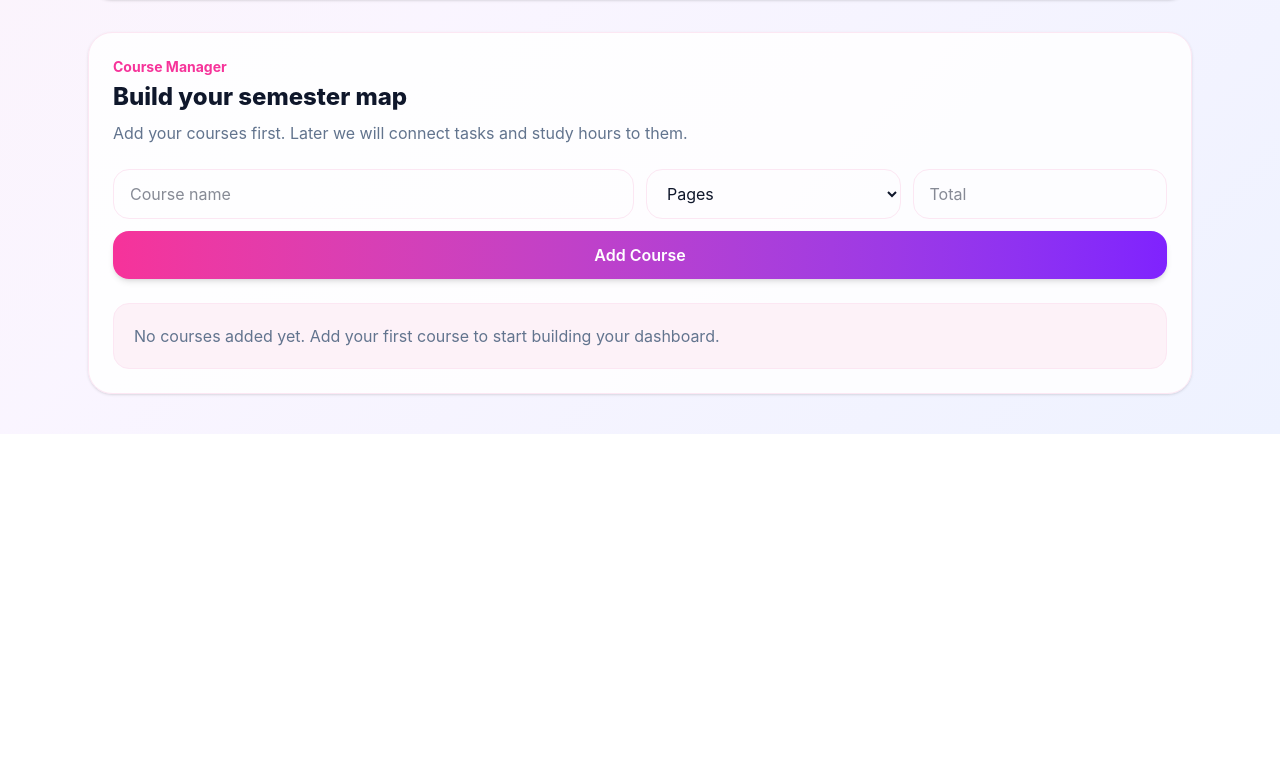
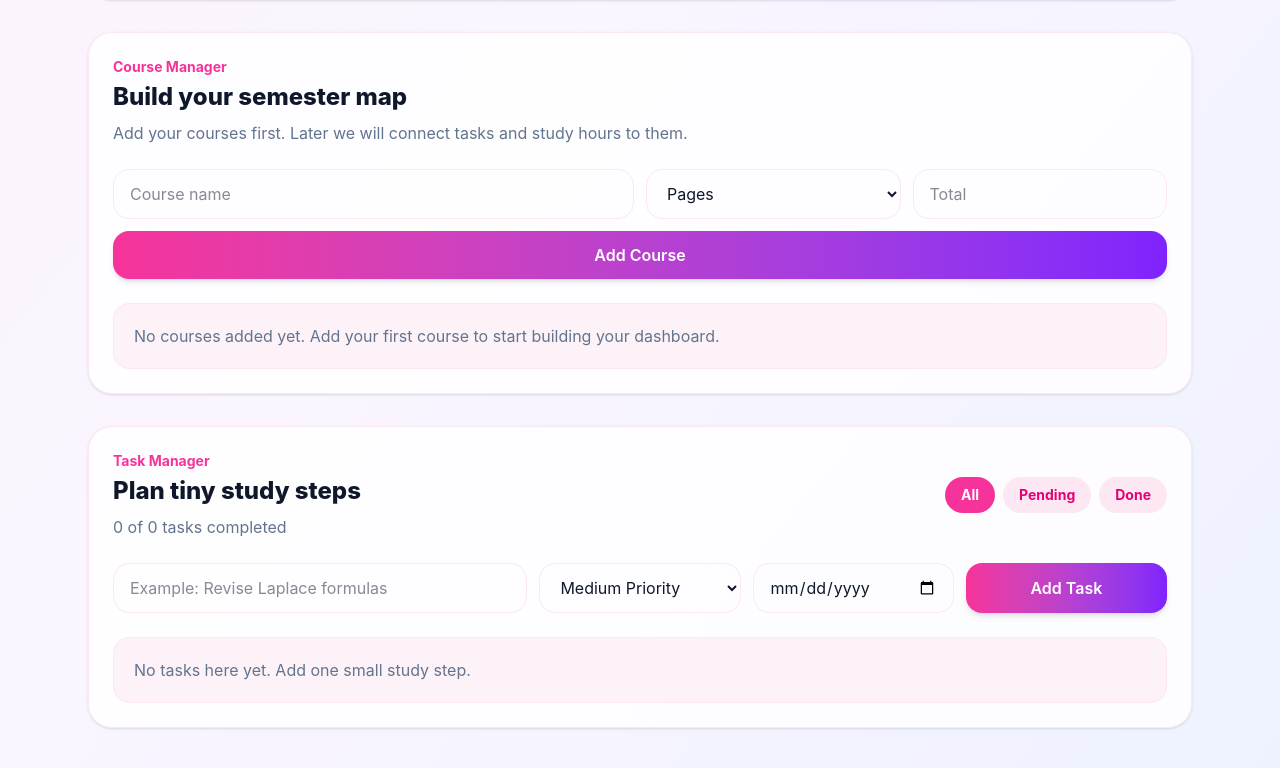
Before and after one commit to baruni8march/study-sync-dashboard, a React (Vite) app: page / in a window 1280 px wide. Shown: the part 804-1572 px from the top of the page. Before the commit the page ends 1238 px from the top, so only its background shows below. Built offline with nearby package versions, Linux system fonts and the light colour scheme.

Commit message:
added task manager with priority and due dates

```diff
--- a/src/App.jsx
+++ b/src/App.jsx
@@ -3,6 +3,7 @@ import HeroSection from "./components/HeroSection"
 import SummaryCards from "./components/SummaryCards"
 import FocusCard from "./components/FocusCard"
 import CourseManager from "./components/CourseManager"
+import TaskManager from "./components/TaskManager"
 function App() {
   return (
     <div className="min-h-screen bg-linear-to-br from-pink-50 via-purple-50 to-indigo-50 text-slate-900">
@@ -13,6 +14,7 @@ function App() {
         <SummaryCards />
         <FocusCard />
         <CourseManager />
+        <TaskManager />
       </main>
     </div>
   )
--- /dev/null
+++ b/src/components/TaskManager.jsx
@@ -0,0 +1,222 @@
+import { useState } from "react"
+
+function TaskManager() {
+  const [tasks, setTasks] = useState([])
+  const [taskTitle, setTaskTitle] = useState("")
+  const [priority, setPriority] = useState("medium")
+  const [dueDate, setDueDate] = useState("")
+  const [filter, setFilter] = useState("all")
+
+  function addTask(e) {
+    e.preventDefault()
+
+    if (taskTitle.trim() === "") {
+      return
+    }
+
+    const newTask = {
+      id: Date.now(),
+      title: taskTitle,
+      priority: priority,
+      dueDate: dueDate,
+      done: false,
+      createdAt: new Date().toISOString(),
+    }
+
+    setTasks([newTask, ...tasks])
+    setTaskTitle("")
+    setPriority("medium")
+    setDueDate("")
+  }
+
+  function toggleTask(id) {
+    const updatedTasks = tasks.map((task) => {
+      if (task.id === id) {
+        return {
+          ...task,
+          done: !task.done,
+        }
+      }
+
+      return task
+    })
+
+    setTasks(updatedTasks)
+  }
+
+  function deleteTask(id) {
+    const remainingTasks = tasks.filter((task) => task.id !== id)
+    setTasks(remainingTasks)
+  }
+
+  function getPriorityStyle(priority) {
+    if (priority === "high") {
+      return "bg-red-100 text-red-500 border-red-200"
+    }
+
+    if (priority === "medium") {
+      return "bg-yellow-100 text-yellow-600 border-yellow-200"
+    }
+
+    return "bg-green-100 text-green-600 border-green-200"
+  }
+
+  const filteredTasks = tasks.filter((task) => {
+    if (filter === "pending") {
+      return task.done === false
+    }
+
+    if (filter === "done") {
+      return task.done === true
+    }
+
+    return true
+  })
+
+  const completedTasks = tasks.filter((task) => task.done).length
+
+  return (
+    <section className="mt-8 bg-white/85 rounded-3xl shadow-sm border border-pink-100 p-6">
+      <div className="flex flex-col md:flex-row md:items-center md:justify-between gap-4 mb-6">
+        <div>
+          <p className="text-sm font-bold text-pink-500 mb-1">
+            Task Manager
+          </p>
+
+          <h3 className="text-2xl font-extrabold">
+            Plan tiny study steps
+          </h3>
+
+          <p className="text-slate-500 mt-2">
+            {completedTasks} of {tasks.length} tasks completed
+          </p>
+        </div>
+
+        <div className="flex gap-2">
+          <button
+            onClick={() => setFilter("all")}
+            className={`px-4 py-2 rounded-full text-sm font-bold transition ${
+              filter === "all"
+                ? "bg-pink-500 text-white"
+                : "bg-pink-100 text-pink-600"
+            }`}
+          >
+            All
+          </button>
+
+          <button
+            onClick={() => setFilter("pending")}
+            className={`px-4 py-2 rounded-full text-sm font-bold transition ${
+              filter === "pending"
+                ? "bg-pink-500 text-white"
+                : "bg-pink-100 text-pink-600"
+            }`}
+          >
+            Pending
+          </button>
+
+          <button
+            onClick={() => setFilter("done")}
+            className={`px-4 py-2 rounded-full text-sm font-bold transition ${
+              filter === "done"
+                ? "bg-pink-500 text-white"
+                : "bg-pink-100 text-pink-600"
+            }`}
+          >
+            Done
+          </button>
+        </div>
+      </div>
+
+      <form onSubmit={addTask} className="grid md:grid-cols-5 gap-3 mb-6">
+        <input
+          type="text"
+          value={taskTitle}
+          onChange={(e) => setTaskTitle(e.target.value)}
+          placeholder="Example: Revise Laplace formulas"
+          className="md:col-span-2 px-4 py-3 rounded-2xl border border-pink-100 outline-none focus:ring-2 focus:ring-pink-300"
+        />
+
+        <select
+          value={priority}
+          onChange={(e) => setPriority(e.target.value)}
+          className="px-4 py-3 rounded-2xl border border-pink-100 outline-none focus:ring-2 focus:ring-pink-300"
+        >
+          <option value="low">Low Priority</option>
+          <option value="medium">Medium Priority</option>
+          <option value="high">High Priority</option>
+        </select>
+
+        <input
+          type="date"
+          value={dueDate}
+          onChange={(e) => setDueDate(e.target.value)}
+          className="px-4 py-3 rounded-2xl border border-pink-100 outline-none focus:ring-2 focus:ring-pink-300"
+        />
+
+        <button className="bg-linear-to-r from-pink-500 to-violet-600 text-white px-6 py-3 rounded-2xl font-semibold shadow-md hover:scale-[1.01] transition">
+          Add Task
+        </button>
+      </form>
+
+      <div className="space-y-3">
+        {filteredTasks.length === 0 ? (
+          <div className="bg-pink-50 border border-pink-100 rounded-2xl p-5 text-slate-500">
+            No tasks here yet. Add one small study step.
+          </div>
+        ) : (
+          filteredTasks.map((task) => (
+            <div
+              key={task.id}
+              className="flex flex-col md:flex-row md:items-center md:justify-between gap-4 bg-pink-50 border border-pink-100 rounded-2xl p-4"
+            >
+              <div className="flex items-start gap-3">
+                <input
+                  type="checkbox"
+                  checked={task.done}
+                  onChange={() => toggleTask(task.id)}
+                  className="h-5 w-5 accent-pink-500 mt-1"
+                />
+
+                <div>
+                  <p
+                    className={`font-semibold ${
+                      task.done
+                        ? "line-through text-slate-400"
+                        : "text-slate-700"
+                    }`}
+                  >
+                    {task.title}
+                  </p>
+
+                  <div className="flex flex-wrap gap-2 mt-2">
+                    <span
+                      className={`text-xs font-bold px-3 py-1 rounded-full border ${getPriorityStyle(task.priority)}`}
+                    >
+                      {task.priority} priority
+                    </span>
+
+                    {task.dueDate !== "" && (
+                      <span className="text-xs font-bold px-3 py-1 rounded-full bg-white border border-pink-100 text-slate-500">
+                        Due: {task.dueDate}
+                      </span>
+                    )}
+                  </div>
+                </div>
+              </div>
+
+              <button
+                onClick={() => deleteTask(task.id)}
+                className="text-sm font-bold text-red-400 hover:text-red-600 self-start md:self-center"
+              >
+                Delete
+              </button>
+            </div>
+          ))
+        )}
+      </div>
+    </section>
+  )
+}
+
+export default TaskManager
```
